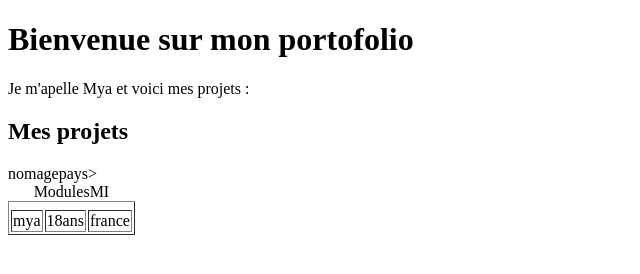
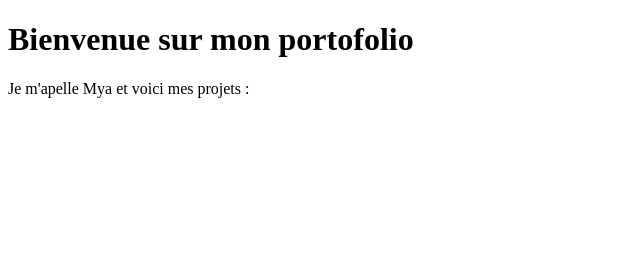
Before and after one commit to myaachkr/mon-portfolio, a plain HTML site: page index.html in a window 1280 px wide. Shown: the whole page, without its empty margins (0-640 px from the left). Drawn offline with Linux system fonts and the light colour scheme.

Commit message:
Add files via upload

```diff
--- a/index.html
+++ b/index.html
@@ -7,19 +7,7 @@
 </head>
 <body>
     <h1></h1>
+
 </body>
 <h1>Bienvenue sur mon portofolio</h1>
 <p> Je m'apelle Mya et voici mes projets :</p>
-<h2> Mes projets</h2>
-<table border ="true">
-    <tr>nom</th>
-    <tr>age</th>
-    <tr>pays</th>
-</tr>
-<tr>
-    <td>mya</td>
-    <td>18ans</td>
-    <td>france</td>
-</tr>
-<caption>ModulesMI</caption>>
-</table>
```
